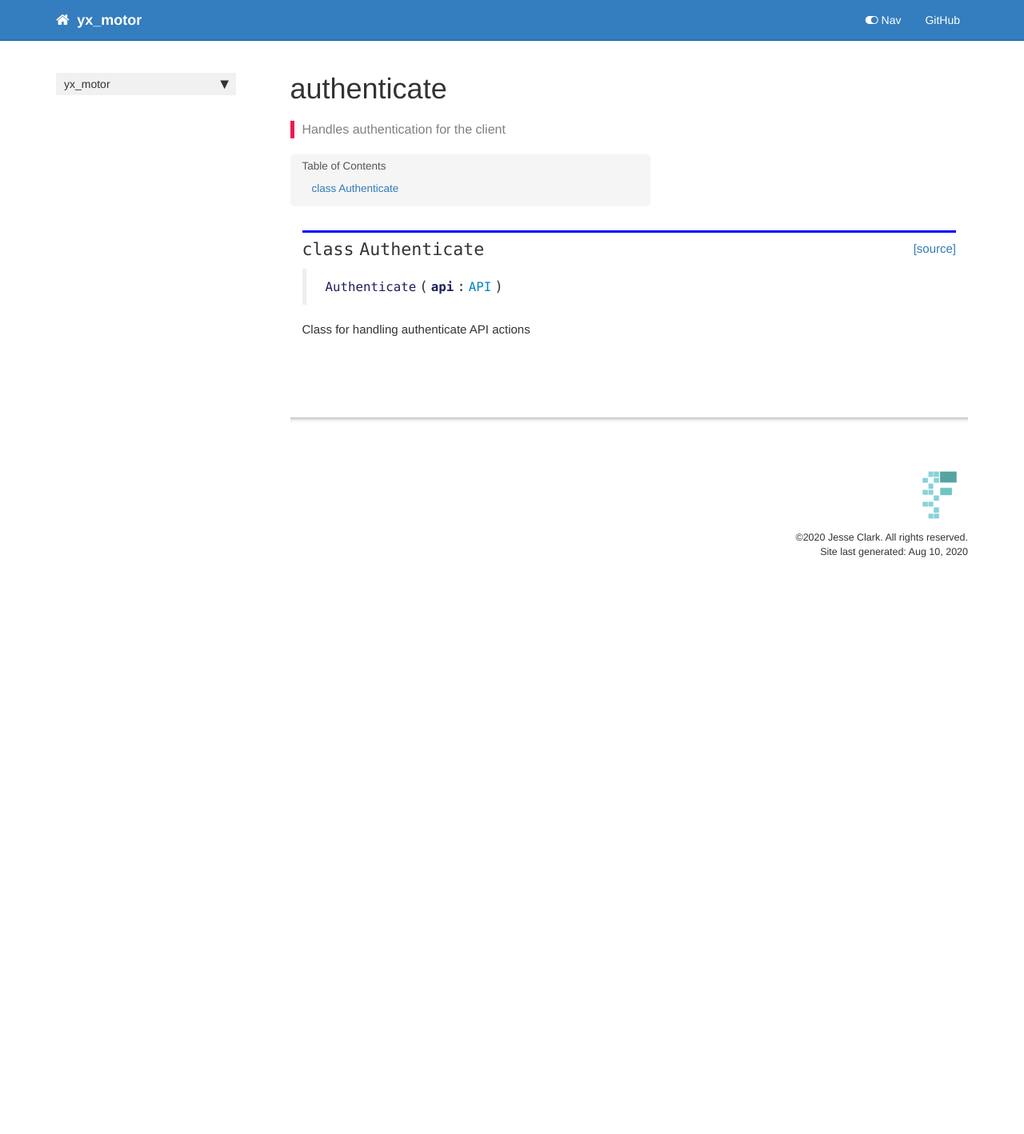
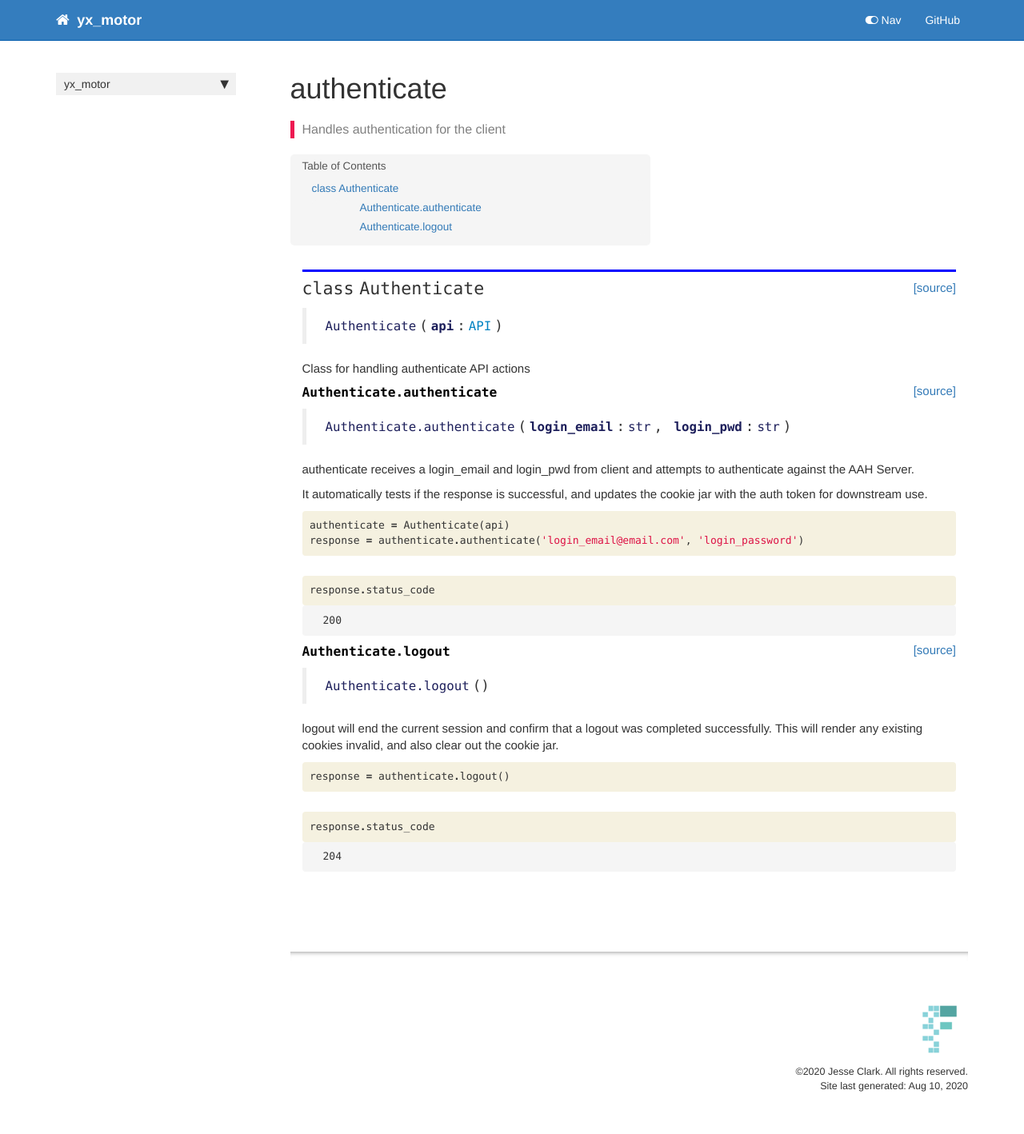
Before and after one commit to yx-dev/yx_motor, a Jekyll site: the page built from docs/authenticate.html, in a window 1280 px wide. Shown: the whole page at 80% size. Built offline with Jekyll 4.4.1, drawn with Linux system fonts in a browser that asks for light colours; nearby versions of some CDN libraries; comment, search, counter and statistics services are not loaded; before the commit the page ends 900 px from its top, so only the background shows below that.

Commit message:
Added tests to authenticate

```diff
--- a/docs/authenticate.html
+++ b/docs/authenticate.html
@@ -59,4 +59,168 @@ description: "Handles authentication for the client"
 </div>
     {% endraw %}
 
+    {% raw %}
+
+<div class="cell border-box-sizing code_cell rendered">
+
+<div class="output_wrapper">
+<div class="output">
+
+<div class="output_area">
+
+
+<div class="output_markdown rendered_html output_subarea ">
+<h4 id="Authenticate.authenticate" class="doc_header"><code>Authenticate.authenticate</code><a href="__main__.py#L14" class="source_link" style="float:right">[source]</a></h4><blockquote><p><code>Authenticate.authenticate</code>(<strong><code>login_email</code></strong>:<code>str</code>, <strong><code>login_pwd</code></strong>:<code>str</code>)</p>
+</blockquote>
+
 </div>
+
+</div>
+
+</div>
+</div>
+
+</div>
+    {% endraw %}
+
+<div class="cell border-box-sizing text_cell rendered"><div class="inner_cell">
+<div class="text_cell_render border-box-sizing rendered_html">
+<p>authenticate receives a login_email and login_pwd from client and attempts to authenticate against the AAH Server.</p>
+<p>It automatically tests if the response is successful, and updates the cookie jar with the auth token for downstream use.</p>
+
+</div>
+</div>
+</div>
+    {% raw %}
+
+<div class="cell border-box-sizing code_cell rendered">
+<div class="input">
+
+<div class="inner_cell">
+    <div class="input_area">
+<div class=" highlight hl-ipython3"><pre><span></span><span class="n">authenticate</span> <span class="o">=</span> <span class="n">Authenticate</span><span class="p">(</span><span class="n">api</span><span class="p">)</span>
+<span class="n">response</span> <span class="o">=</span> <span class="n">authenticate</span><span class="o">.</span><span class="n">authenticate</span><span class="p">(</span><span class="s1">&#39;login_email@email.com&#39;</span><span class="p">,</span> <span class="s1">&#39;login_password&#39;</span><span class="p">)</span>
+</pre></div>
+
+    </div>
+</div>
+</div>
+
+</div>
+    {% endraw %}
+
+    {% raw %}
+
+<div class="cell border-box-sizing code_cell rendered">
+<div class="input">
+
+<div class="inner_cell">
+    <div class="input_area">
+<div class=" highlight hl-ipython3"><pre><span></span><span class="n">response</span><span class="o">.</span><span class="n">status_code</span>
+</pre></div>
+
+    </div>
+</div>
+</div>
+
+<div class="output_wrapper">
+<div class="output">
+
+<div class="output_area">
+
+
+
+<div class="output_text output_subarea output_execute_result">
+<pre>200</pre>
+</div>
+
+</div>
+
+</div>
+</div>
+
+</div>
+    {% endraw %}
+
+    {% raw %}
+
+<div class="cell border-box-sizing code_cell rendered">
+
+<div class="output_wrapper">
+<div class="output">
+
+<div class="output_area">
+
+
+<div class="output_markdown rendered_html output_subarea ">
+<h4 id="Authenticate.logout" class="doc_header"><code>Authenticate.logout</code><a href="__main__.py#L22" class="source_link" style="float:right">[source]</a></h4><blockquote><p><code>Authenticate.logout</code>()</p>
+</blockquote>
+
+</div>
+
+</div>
+
+</div>
+</div>
+
+</div>
+    {% endraw %}
+
+<div class="cell border-box-sizing text_cell rendered"><div class="inner_cell">
+<div class="text_cell_render border-box-sizing rendered_html">
+<p>logout will end the current session and confirm that a logout was completed successfully. This will render any existing cookies invalid, and also clear out the cookie jar.</p>
+
+</div>
+</div>
+</div>
+    {% raw %}
+
+<div class="cell border-box-sizing code_cell rendered">
+<div class="input">
+
+<div class="inner_cell">
+    <div class="input_area">
+<div class=" highlight hl-ipython3"><pre><span></span><span class="n">response</span> <span class="o">=</span> <span class="n">authenticate</span><span class="o">.</span><span class="n">logout</span><span class="p">()</span>
+</pre></div>
+
+    </div>
+</div>
+</div>
+
+</div>
+    {% endraw %}
+
+    {% raw %}
+
+<div class="cell border-box-sizing code_cell rendered">
+<div class="input">
+
+<div class="inner_cell">
+    <div class="input_area">
+<div class=" highlight hl-ipython3"><pre><span></span><span class="n">response</span><span class="o">.</span><span class="n">status_code</span>
+</pre></div>
+
+    </div>
+</div>
+</div>
+
+<div class="output_wrapper">
+<div class="output">
+
+<div class="output_area">
+
+
+
+<div class="output_text output_subarea output_execute_result">
+<pre>204</pre>
+</div>
+
+</div>
+
+</div>
+</div>
+
+</div>
+    {% endraw %}
+
+</div>
```
Also changed, not shown: README.md, 1 other file.
